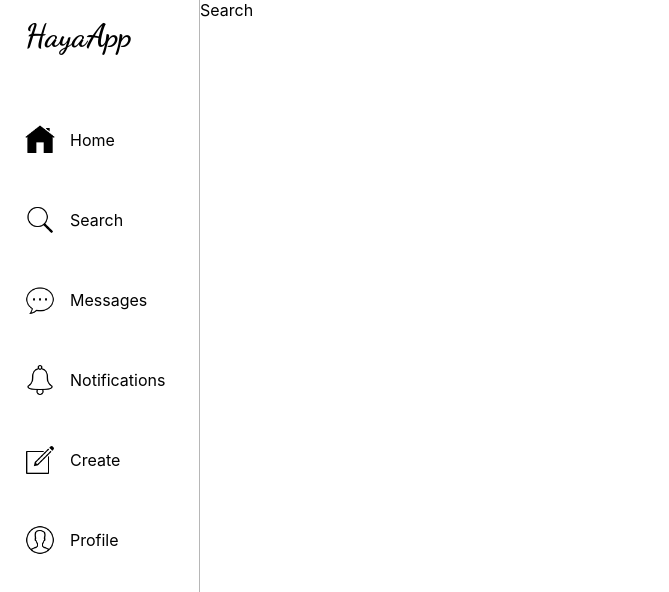
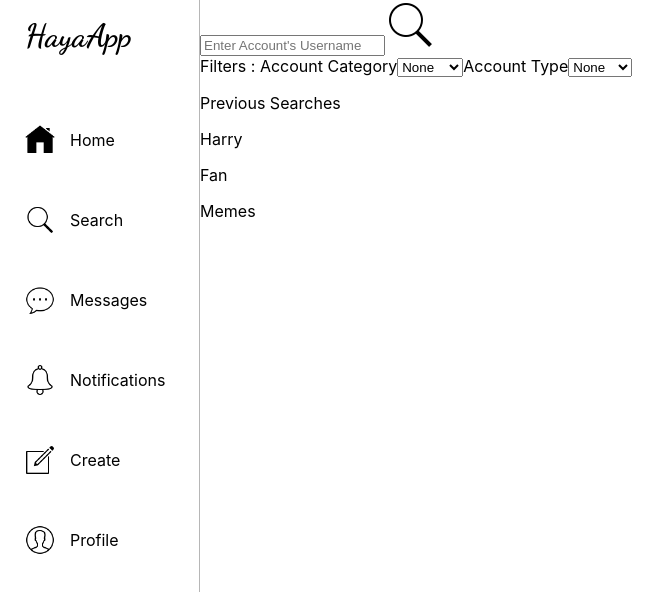
Before and after one commit to UsmanSaleem2003/MERN_Social_Media_App-HayaApp, a React (Create React App) app in the folder frontend/: page /search in a window 1280 px wide. Shown: the top 592 px of the page, without its empty margins (0-669 px from the left). Built offline with nearby package versions, Linux system fonts and the light colour scheme.

Commit message:
Search Page html structure completed

```diff
--- a/frontend/src/Pages/Messages/Messages.js
+++ b/frontend/src/Pages/Messages/Messages.js
@@ -1,13 +1,13 @@
 import React from 'react';
 import "./Messages.css";
-import SampleModal from '../../Modals/SampleModal';
+// import SampleModal from '../../Modals/SampleModal';
 
 export default function Messages() {
     return (
         <div>
             <p>Messaging Feature on it's way!!!</p>
             <p>Coming Soon!!!</p>
-            <SampleModal />
+            {/* <SampleModal /> */}
         </div>
     )
 }
--- a/frontend/src/Pages/Search/Search.js
+++ b/frontend/src/Pages/Search/Search.js
@@ -1,10 +1,74 @@
-import React from 'react';
+import React, { useState, useEffect } from 'react';
+import search_icon from "../../Components/assets/search_icon.png";
 import "./Search.css";
 
 export default function Search() {
+
+    const [searchText, setsearchText] = useState("");
+    const [AccountCategory, setAccountCategory] = useState("None");
+    const [AccountType, setAccountType] = useState("None");
+
+    function handleInputChange(e) {
+        setsearchText(e.target.value);
+    }
+
+    function handleAccountCategory(e) {
+        setAccountCategory(e.target.value);
+    }
+
+    function handleAccountType(e) {
+        setAccountType(e.target.value);
+    }
+
+    function performSearch() {
+
+    }
+
+    useEffect(() => {
+        console.log(searchText);
+        console.log(AccountCategory);
+        console.log(AccountType);
+    }, [searchText, AccountCategory, AccountType]);
+
+
     return (
         <div>
-            Search
+            <div className='search-header'>
+                <div className='search-input'>
+                    <input type='text' onChange={handleInputChange} placeholder="Enter Account's Username" />
+                    <img src={search_icon} alt='search-icon' className='search-icon' onClick={performSearch} />
+                </div>
+
+                {/* add functionality of filters for search */}
+                <div className='filters'>
+                    <span>Filters : </span>
+
+                    <label htmlFor="Account-Category">Account Category</label>
+                    <select name="Account-Category" id="Account-Category" onChange={handleAccountCategory}>
+                        <option value="None">None</option>
+                        <option value="Music">Music</option>
+                        <option value="Poetry">Poetry</option>
+                        <option value="Memes">Memes</option>
+                        <option value="News">News</option>
+                    </select>
+
+                    <label htmlFor="Account-Type">Account Type</label>
+                    <select name="Account-Type" id="Account-Type" onChange={handleAccountType}>
+                        <option value="None">None</option>
+                        <option value="Private">Private</option>
+                        <option value="Public">Public</option>
+                    </select>
+
+                </div>
+
+                <div className='previous-searches'>
+                    <p>Previous Searches</p>
+                    <p>Harry</p>
+                    <p>Fan</p>
+                    <p>Memes</p>
+
+                </div>
+            </div>
         </div>
     )
 }
```
